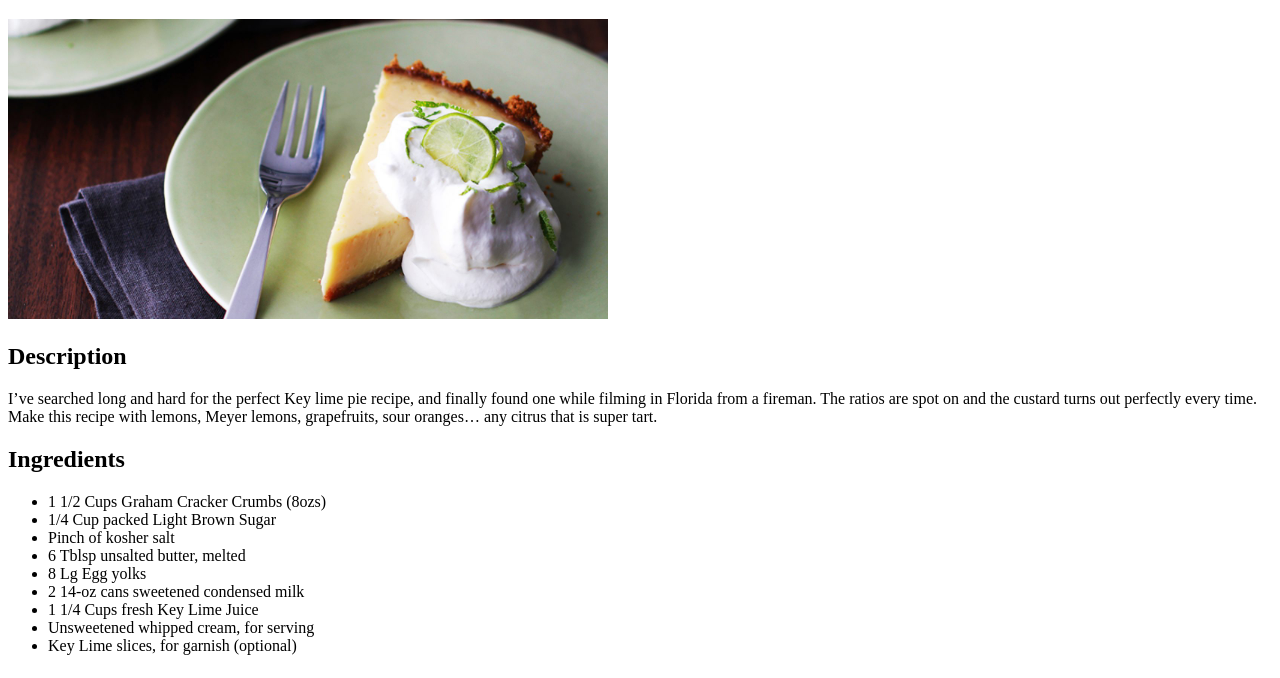
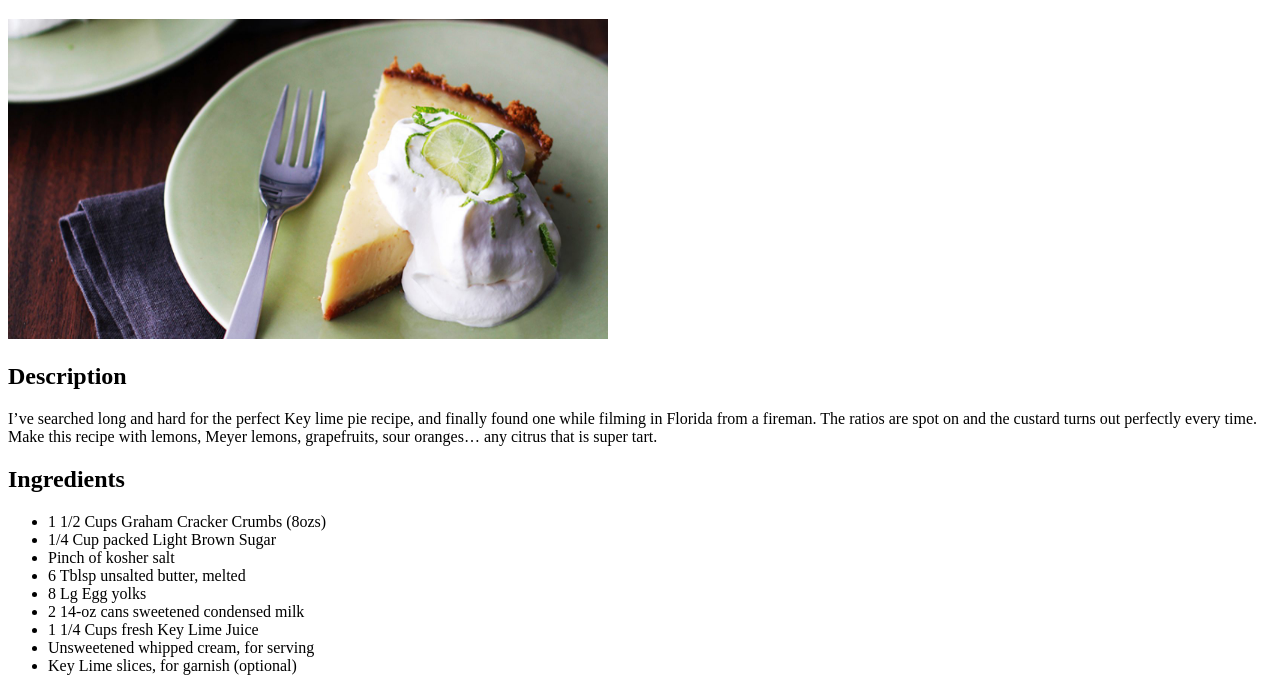
Before and after one commit to nickjenkins83/odin-recipes, a plain HTML site: page recipes/keylimepie.html in a window 1280 px wide. Shown: the part 61-739 px from the top of the page. Drawn offline with Linux system fonts and the light colour scheme.

Commit message:
git is being funny

```diff
--- a/recipes/keylimepie.html
+++ b/recipes/keylimepie.html
@@ -8,7 +8,7 @@
 </head>
 <body>
 <h1>Key Lime Pie</h1>
-<img src="../recipes/img2.jpg" width="600" height="300">
+<img src="../recipes/img2.jpg" width="600" height="320">
 <h2>Description</h2>
 <p>I’ve searched long and hard for the perfect Key lime pie recipe, and finally found one while filming in Florida from a fireman. The ratios are spot on and the custard turns out perfectly every time. Make this recipe with lemons, Meyer lemons, grapefruits, sour oranges… any citrus that is super tart.</p>
 <h2>Ingredients</h2>
```
